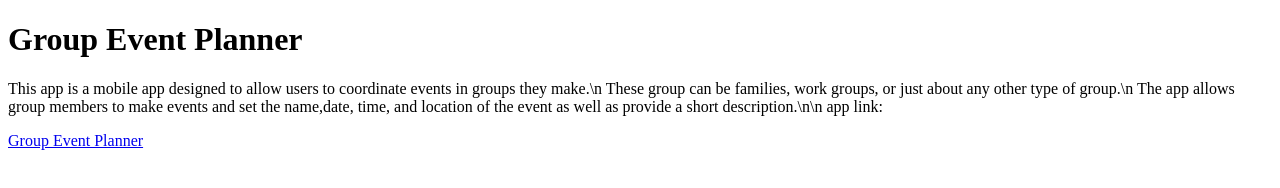
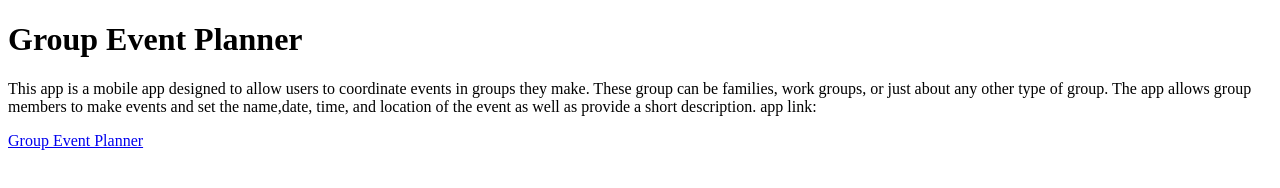
Before and after one commit to ShaneE3684/Group_Event_Planner, a plain HTML site: page index.html in a window 1280 px wide. Drawn offline with Linux system fonts and the light colour scheme.

Commit message:
Update index.html

```diff
--- a/index.html
+++ b/index.html
@@ -6,9 +6,9 @@
 <body>
 
 <h1>Group Event Planner</h1>
-<p>This app is a mobile app designed to allow users to coordinate events in groups they make.\n
-  These group can be families, work groups, or just about any other type of group.\n
-  The app allows group members to make events and set the name,date, time, and location of the event as well as provide a short description.\n\n
+<p>This app is a mobile app designed to allow users to coordinate events in groups they make.
+  These group can be families, work groups, or just about any other type of group.
+  The app allows group members to make events and set the name,date, time, and location of the event as well as provide a short description.
 
 app link:
 </p>
```
